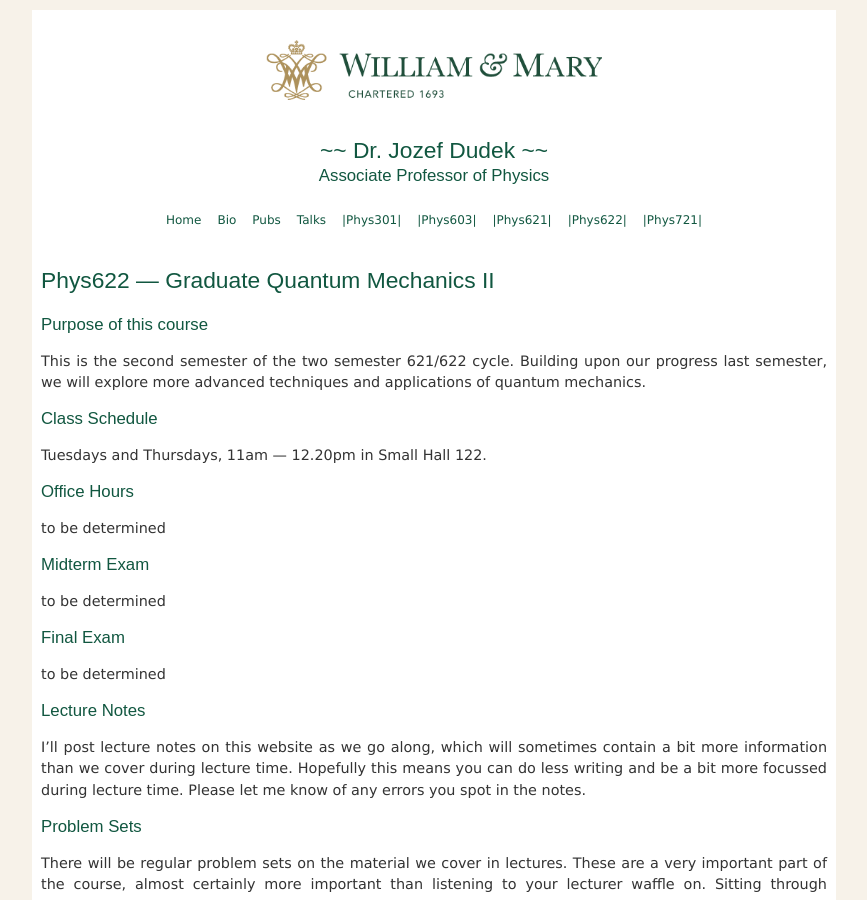
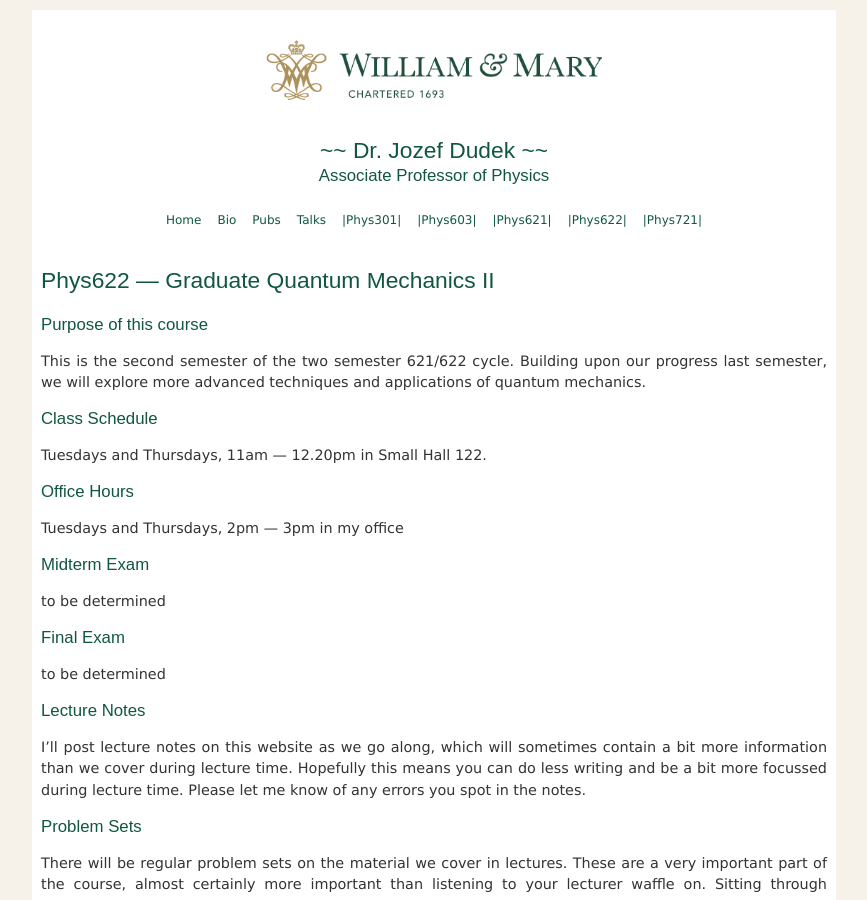
Before and after one commit to jozefdudek/personal_website, a Jekyll site: the page built from Phys622.html, in a window 1280 px wide and 900 px high. Shown: the whole window, without its empty margins (192-1059 px from the left). Built offline with Jekyll 4.4.1, drawn with Linux system fonts in a browser that asks for light colours; some of the changed lines change nothing that is shown.

Commit message:
added adiabatic notes

```diff
--- a/Phys622.html
+++ b/Phys622.html
@@ -22,7 +22,7 @@
 
 <!-- ============================================== -->
 <h3>Office Hours</h3>
-<p>to be determined</p>
+<p>Tuesdays and Thursdays, 2pm &mdash; 3pm in my office</p>
 
 <!-- ============================================== -->
 <h3>Midterm Exam</h3>
@@ -140,7 +140,9 @@
       <td class="highlights"> 5. </td>
       <td class="highlights">Time-dependent perturbation theory</td>
       <td class="highlights">
-        <a href="https://wm1693.box.com/s/mmm9xv1ryxi8u6jn8ql1aoj7hdqo4m6z">[pdf]</a>
+        <a
+	href="https://wm1693.box.com/s/mmm9xv1ryxi8u6jn8ql1aoj7hdqo4m6z">[pdf]</a>
+	<a href="https://wm1693.box.com/s/5gzffvqoswbm8xw2ifbumdly1c9vujuu">[pdf2]</a>
       </td>
     </tr>
 
```
